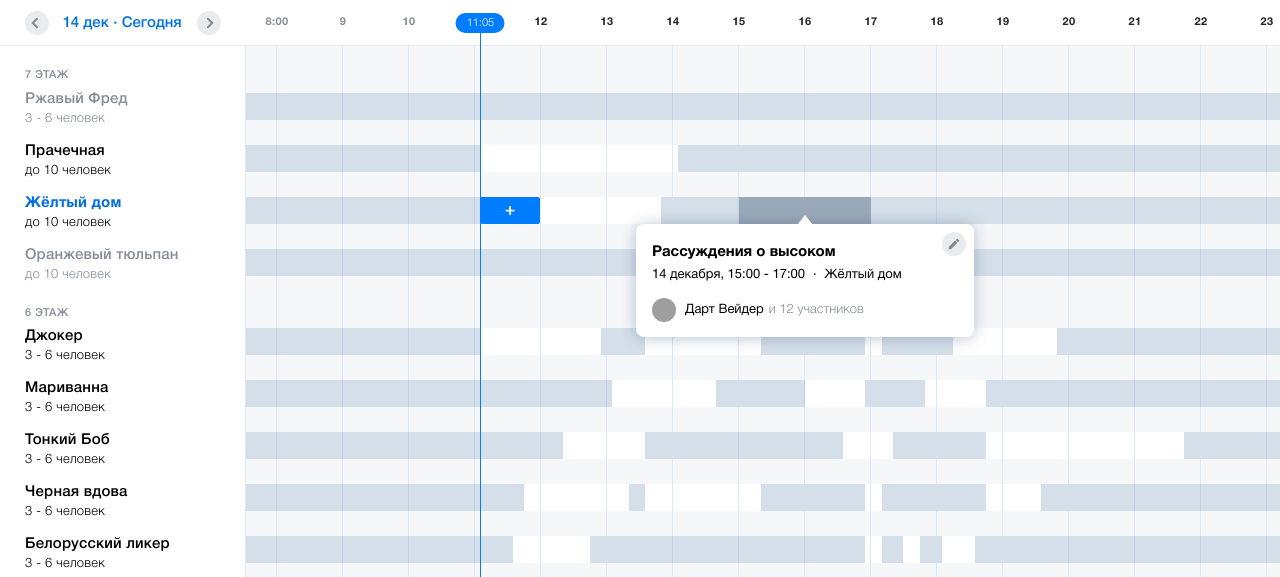
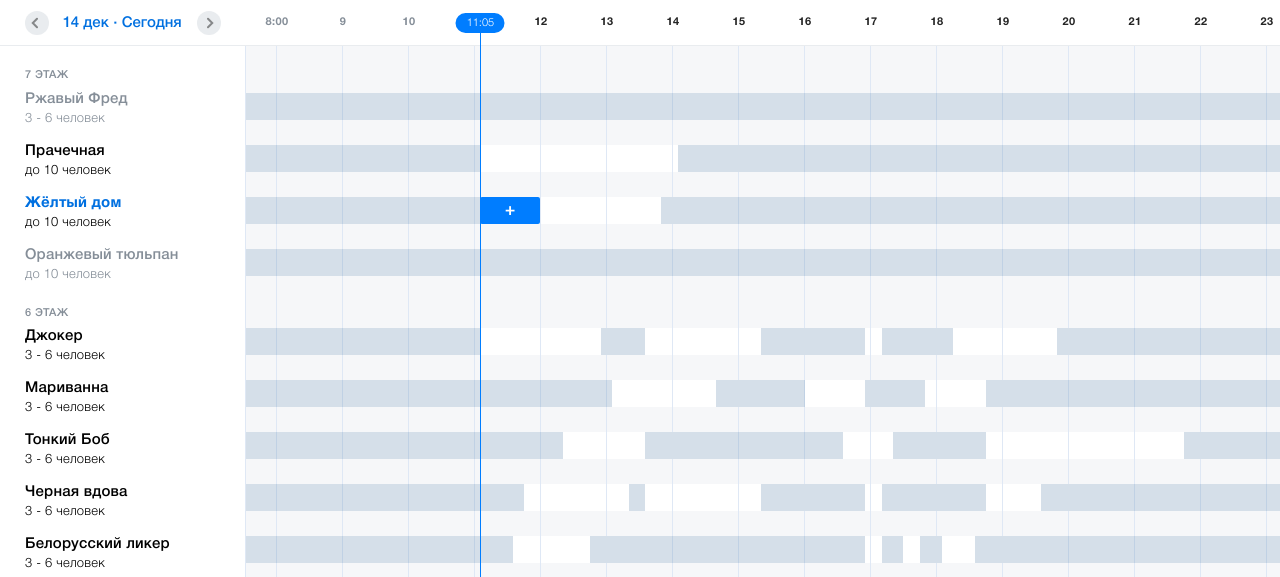
Before and after one commit to 2gnc/entrance-task-2, a Node project: template src/pages/index-calendar.pug in a window 1280 px wide. Shown: the part 72-649 px from the top of the page. Run offline with Node 20 templates, Linux system fonts and the light colour scheme; the template is opened without the code that fills it, so the values that code supplies are empty; grey boxes are pictures that could not be loaded.

Commit message:
убрала тултип

```diff
--- a/src/pages/index-calendar.pug
+++ b/src/pages/index-calendar.pug
@@ -19,7 +19,7 @@ html(lang="en")
 						input(type="text" id="datetoday" class="timing__input timing__input--activated" value="14 дек")
 						label.timing__label(for="datetoday") · Сегодня
 						.icon.icon--arrr
-					.calendar.calendar--three-months
+					+calendar(3)
 					.timing__timeline
 						.schedule__time(data-x="1").schedule__time--first
 							span.schedule__hour.schedule__hour--past 8:00
@@ -267,19 +267,6 @@ html(lang="en")
 									.schedule__innerslot.schedule__innerslot--busy.schedule__innerslot--w12
 								.schedule__rowslot(data-x="9" data-y="4")
 									.schedule__innerslot.schedule__innerslot--busy.schedule__innerslot--w12
-										.schedule__event.schedule__event--w24
-											.tooltip
-												.icon.icon--edit.tooltip__icon
-												.tooltip__heading Рассуждения о высоком
-												.tooltip__info
-													span.tooltip__info-when 14 декабря, 15:00 - 17:00
-													span.tooltip__info-where ·
-													span.tooltip__info-where Жёлтый дом
-												.tooltip__users
-													.user.user--in-event
-														img.user__pic(src="https://avatars2.githubusercontent.com/u/25460115?s=40&v=4")
-														.user__name Дарт Вейдер
-													.tooltip__other-users и 12 участников
 								.schedule__rowslot(data-x="9" data-y="5")
 									.schedule__innerslot.schedule__innerslot--busy.schedule__innerslot--w12
 								.schedule__rowslot.schedule__rowslot--floor(data-x="9" data-y="6")
```
